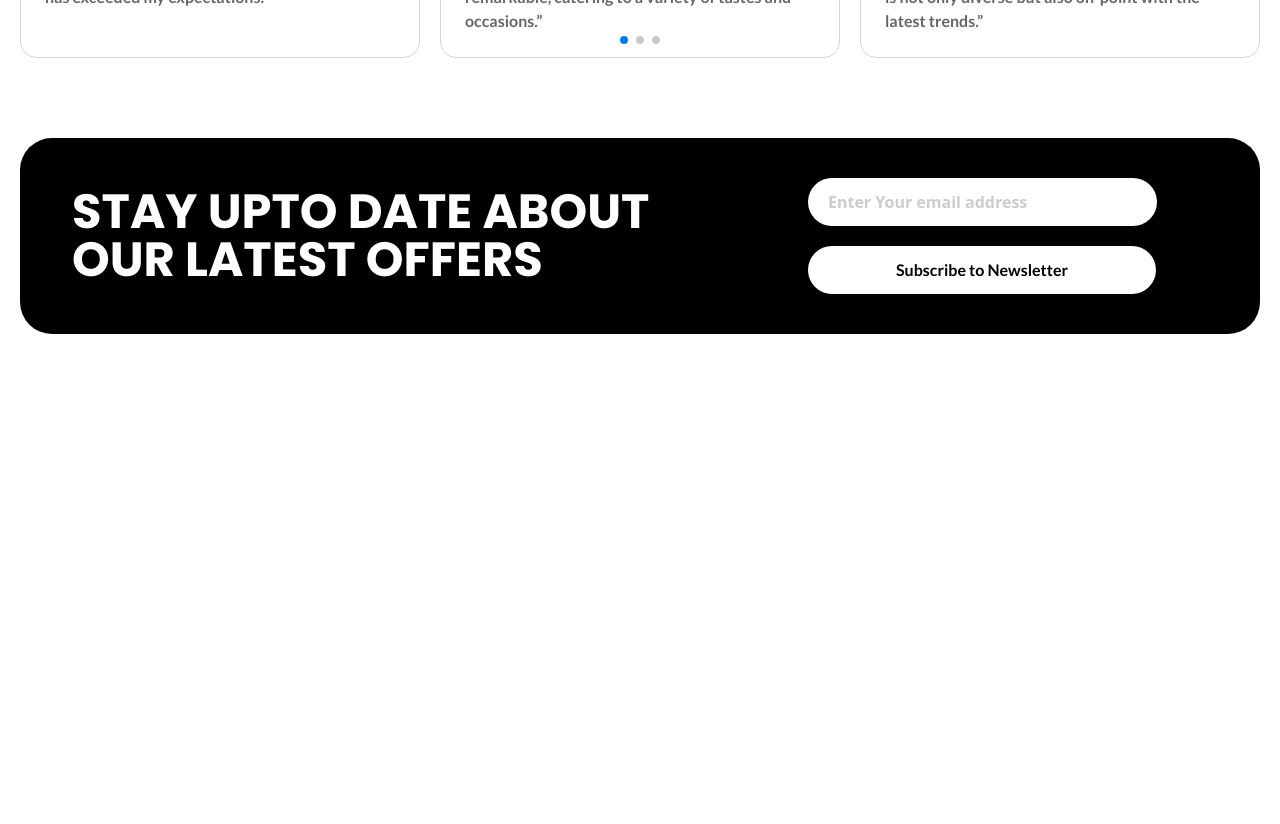
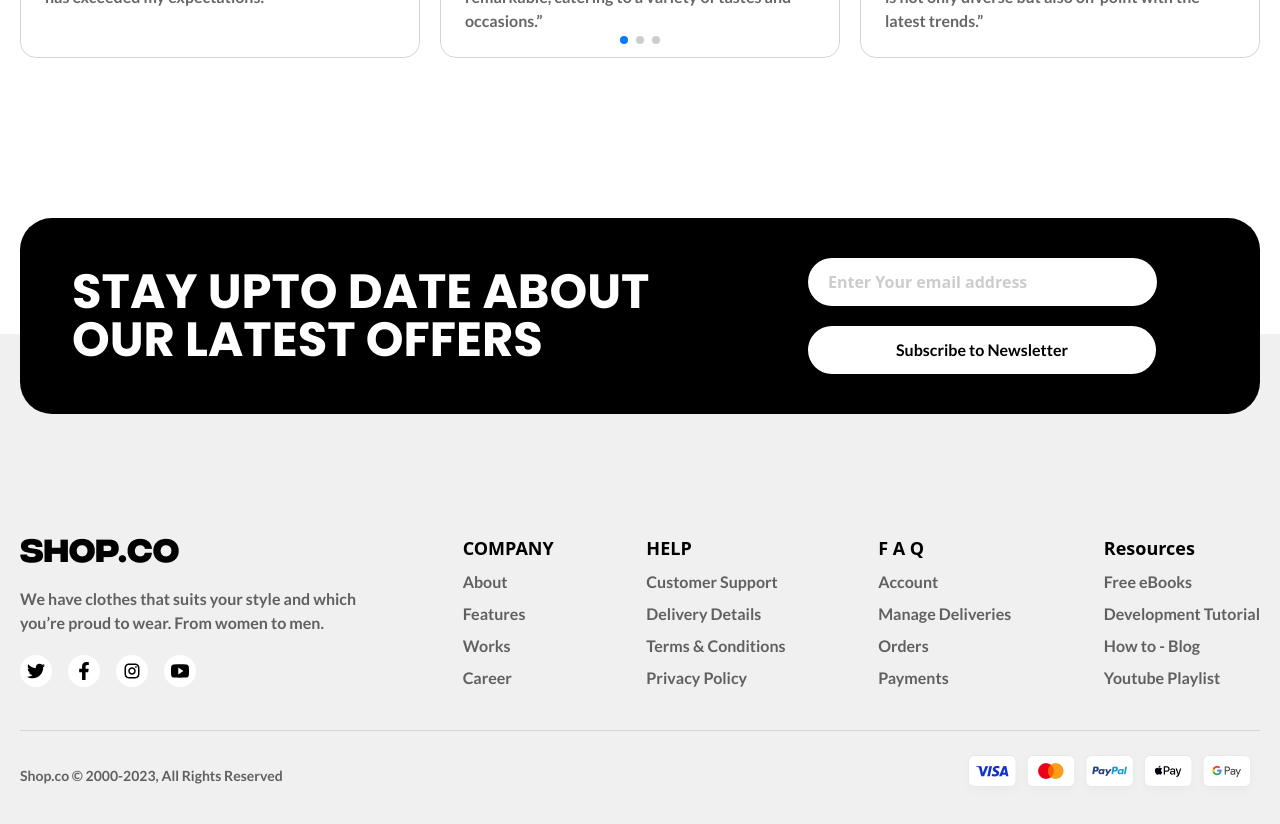
Before and after one commit to abrarjahinayat/shop.co, a Next.js app: page / in a window 1280 px wide. Shown: the part 3720-4544 px from the top of the page. Before the commit the page ends 4054 px from the top, so only its background shows below. Built offline with nearby package versions, Linux system fonts and the light colour scheme.

Commit message:
footer section done

```diff
--- a/src/app/(root)/layout.js
+++ b/src/app/(root)/layout.js
@@ -1,6 +1,7 @@
 import React from 'react'
 import Navbar from '../components/Navbar'
 import Topnav from '../components/Topnav'
+import Footer from '../components/Footer'
 
 export default function layout({children}) {
   return (
@@ -8,6 +9,7 @@ export default function layout({children}) {
       <Topnav/>
       <Navbar/>
       {children}
+      <Footer/>
     </div>
   )
 }
--- /dev/null
+++ b/src/app/components/Footer.jsx
@@ -0,0 +1,96 @@
+import React from "react";
+import logo from "../images/logo.png";
+import Image from "next/image";
+import { FaTwitter } from "react-icons/fa";
+import { FaFacebookF } from "react-icons/fa";
+import { RiInstagramLine } from "react-icons/ri";
+import { IoLogoYoutube } from "react-icons/io";
+import sponsore from '../images/sponsore.png'
+import Newslatter from "./Newslatter";
+export default function Footer() {
+    return (
+        <section className="bg-searchbar-bg py-40 ">
+
+            <div className="container">
+                <div className="flex justify-between items-center border-b border-gray-300 py-10">
+                    <div>
+                        <Image src={logo} alt="" />
+                        <p className="font-lato text-base text-black/60 font-semibold w-[350px] mt-6">
+                            We have clothes that suits your style and which you’re proud to
+                            wear. From women to men.
+                        </p>
+                        <ul className="flex  items-center gap-x-4 mt-5 ">
+                            <li className="group">
+                                <div className="bg-white w-8 h-8 cursor-pointer rounded-full flex items-center       justify-center group-hover:bg-black transition-all duration-300">
+                                    <FaTwitter className="text-lg text-black group-hover:text-white transition-all duration-300" />
+                                </div>
+                            </li>
+
+                            <li className="group">
+                                <div className="bg-white w-8 h-8 rounded-full cursor-pointer flex items-center       justify-center group-hover:bg-black transition-all duration-300">
+                                    <FaFacebookF className="text-lg text-black group-hover:text-white transition-all duration-300" />
+                                </div>
+                            </li>
+                            <li className="group">
+                                <div className="bg-white w-8 h-8 rounded-full cursor-pointer flex items-center       justify-center group-hover:bg-black transition-all duration-300">
+                                    <RiInstagramLine className="text-lg text-black group-hover:text-white transition-all duration-300" />
+                                </div>
+                            </li>
+                            <li className="group">
+                                <div className="bg-white w-8 h-8 cursor-pointer rounded-full flex items-center       justify-center group-hover:bg-black transition-all duration-300">
+                                    <IoLogoYoutube className="text-lg text-black group-hover:text-white transition-all duration-300" />
+                                </div>
+                            </li>
+                        </ul>
+                    </div>
+                    <div>
+                        <h6 className="text-lg text-lato font-semibold text-black">COMPANY</h6>
+                        <ul>
+
+                        <li className="text-base font-lato text-black/60 font-semibold py-2">About</li>
+                        <li className="text-base font-lato text-black/60 font-semibold mb-2">Features</li>
+                        <li className="text-base font-lato text-black/60 font-semibold mb-2">Works</li>
+                        <li className="text-base font-lato text-black/60 font-semibold ">Career</li>
+                        </ul>
+                    </div>
+                     <div>
+                        <h6 className="text-lg text-lato font-semibold text-black">HELP</h6>
+                        <ul>
+
+                        <li className="text-base font-lato text-black/60 font-semibold py-2">Customer Support</li>
+                        <li className="text-base font-lato text-black/60 font-semibold mb-2">Delivery Details</li>
+                        <li className="text-base font-lato text-black/60 font-semibold mb-2">Terms & Conditions</li>
+                        <li className="text-base font-lato text-black/60 font-semibold ">Privacy Policy</li>
+                        </ul>
+                    </div>
+                    <div>
+                        <h6 className="text-lg text-lato font-semibold text-black">F A Q</h6>
+                        <ul>
+
+                        <li className="text-base font-lato text-black/60 font-semibold py-2">Account</li>
+                        <li className="text-base font-lato text-black/60 font-semibold mb-2">Manage Deliveries</li>
+                        <li className="text-base font-lato text-black/60 font-semibold mb-2">Orders</li>
+                        <li className="text-base font-lato text-black/60 font-semibold ">Payments</li>
+                        </ul>
+                    </div>
+                    <div>
+                        <h6 className="text-lg text-lato font-semibold text-black">Resources</h6>
+                        <ul>
+
+                        <li className="text-base font-lato text-black/60 font-semibold py-2">Free eBooks</li>
+                        <li className="text-base font-lato text-black/60 font-semibold mb-2">Development Tutorial</li>
+                        <li className="text-base font-lato text-black/60 font-semibold mb-2">How to - Blog</li>
+                        <li className="text-base font-lato text-black/60 font-semibold ">Youtube Playlist</li>
+                        </ul>
+                    </div>
+                </div>
+                <div className="grid grid-cols-2 items-center mt-5">
+                <p className="text-sm text-black/60 font-lato font-semibold">Shop.co © 2000-2023, All Rights Reserved</p>
+                <span className="justify-self-end">
+                    <Image src={sponsore} alt="" />
+                </span>
+                </div>
+            </div>
+        </section>
+    );
+}
--- a/src/app/components/Newslatter.jsx
+++ b/src/app/components/Newslatter.jsx
@@ -2,7 +2,7 @@ import React from "react";
 
 export default function Newslatter() {
   return (
-    <section className="">
+    <section className="relative top-20">
       <div className="container">
         <div className="bg-black-bg flex justify-between py-10 px-13 rounded-4xl items-center">
           <div>
```
Also changed, not shown: src/app/images/sponsore.png (added).
